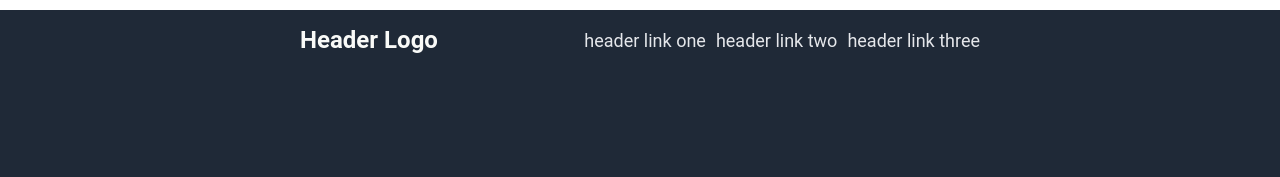
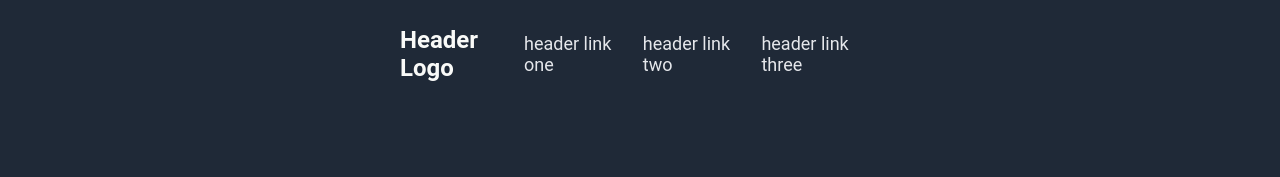
Before and after one commit to Ghassan-Elzobier/odin-landing-page, a plain HTML site: page index.html in a window 1280 px wide. Shown: the top 177 px of the page. Drawn offline with Linux system fonts and the light colour scheme.

Commit message:
Fix styling for section 1

```diff
--- a/index.html
+++ b/index.html
@@ -2,6 +2,8 @@
 <html lang="en">
   <head>
     <meta charset="utf-8" />
+    <meta http-equiv="X-UA-Compatible" content="IE=edge" />
+    <meta name="viewport" content="width=device-width, initial-scale=1.0" />
     <title>Landing Page</title>
     <link rel="stylesheet" href="style.css" />
   </head>
--- a/style.css
+++ b/style.css
@@ -3,10 +3,12 @@ body {
   font-family: Roboto;
   margin: 0;
   padding: 0;
+  min-height: 100vh;
 }
 
 .section-1 {
   background-color: #1f2937;
+  padding: 10px 100px;
 }
 
 .links,
@@ -24,7 +26,7 @@ body {
   display: flex;
   justify-content: space-between;
   align-items: center;
-  margin: 10px 300px;
+  padding: 0px 300px;
 }
 
 .header ul {
```
